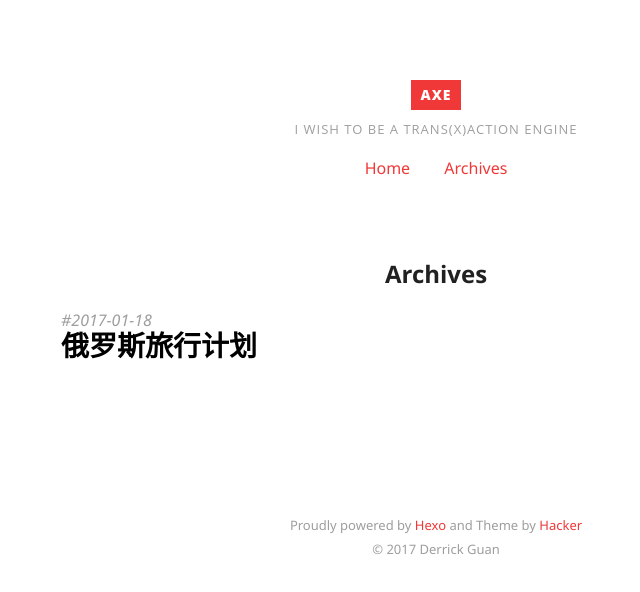
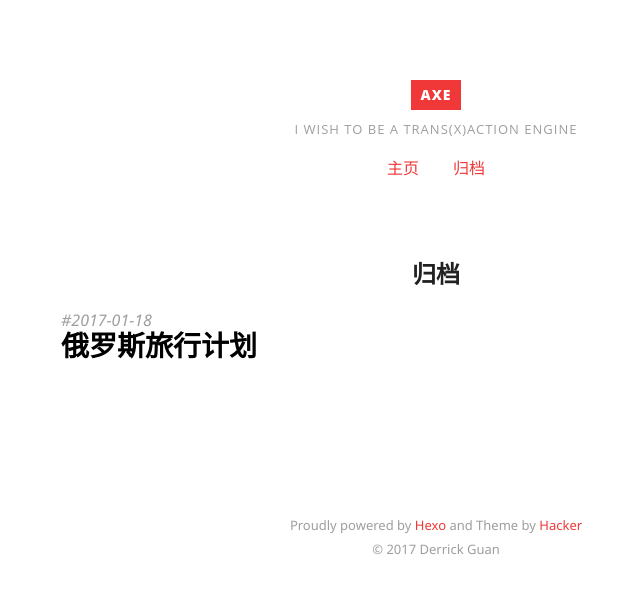
Before and after one commit to dxGuan/dxGuan.github.io, a plain HTML site: page archives/index.html in a window 1280 px wide. Shown: the whole page, without its empty margins (204-844 px from the left). Drawn offline with Linux system fonts and the light colour scheme.

Commit message:
no message

```diff
--- a/archives/index.html
+++ b/archives/index.html
@@ -3,7 +3,7 @@
 <head>
   <meta charset="utf-8">
 
-  <title>Archives | AxE | I wish to be A trans(X)action Engine</title>
+  <title>归档 | AxE | I wish to be A trans(X)action Engine</title>
 
 
   <meta name="author" content="Derrick Guan">
@@ -45,9 +45,9 @@
   <nav class="site-navigation">
     <ul>
 
-        <li><a href="/">Home</a></li>
+        <li><a href="/">主页</a></li>
 
-        <li><a href="/archives">Archives</a></li>
+        <li><a href="/archives">归档</a></li>
 
     </ul>
   </nav>
@@ -58,7 +58,7 @@
 
 <article>
 
-  <h2 class="article-title ">Archives</h2>
+  <h2 class="article-title ">归档</h2>
 
   <div class="archive">
 
```
Also changed, not shown: 2017/01/18/Plan_for_Russia/index.html (+2 -2 lines), archives/2017/01/index.html (+3 -3 lines), archives/2017/index.html (+3 -3 lines), index.html (+2 -2 lines).
